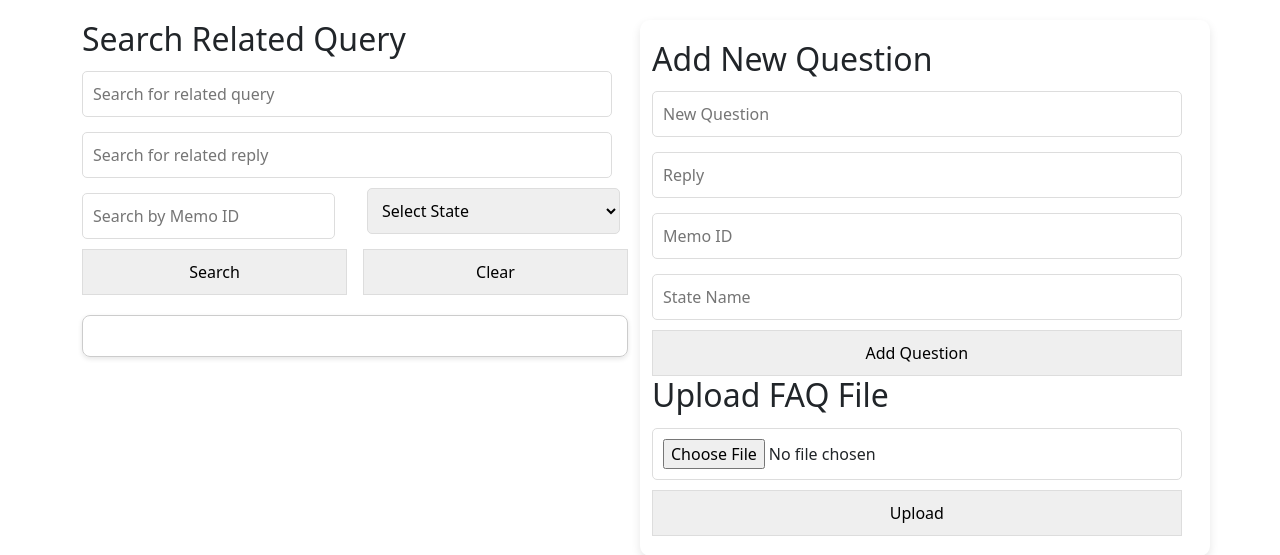
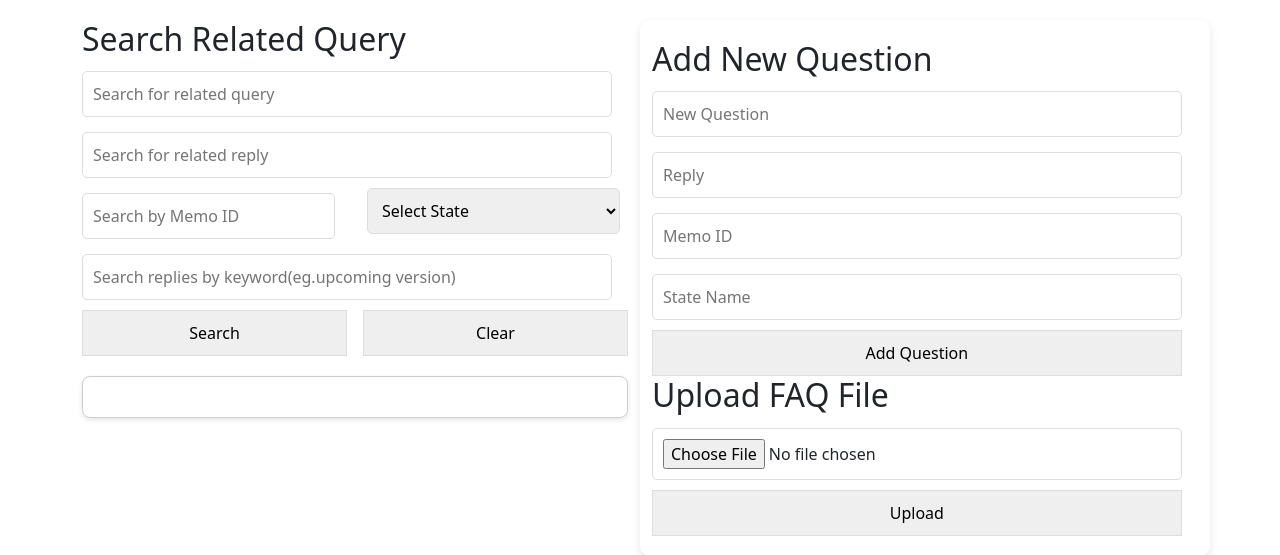
Before and after one commit to joannaeliza222/Bert_Query, a Flask app: page /replied in a window 1280 px wide. Shown: the part 81-636 px from the top of the page. Run offline with Flask 3, Linux system fonts and the light colour scheme.

Commit message:
Update replied.html

```diff
--- a/templates/replied.html
+++ b/templates/replied.html
@@ -47,8 +47,9 @@
                             {% endfor %}
                         </select>
                     </div>
+                </div>
+                <input type="text" name="keyword" placeholder="Search replies by keyword(eg.upcoming version)">
 
-                </div>
                 <div class="d-flex gap-3">
                     <button type="submit">Search</button>
                     <button type="button" onclick="clearFields()">Clear</button>
```
